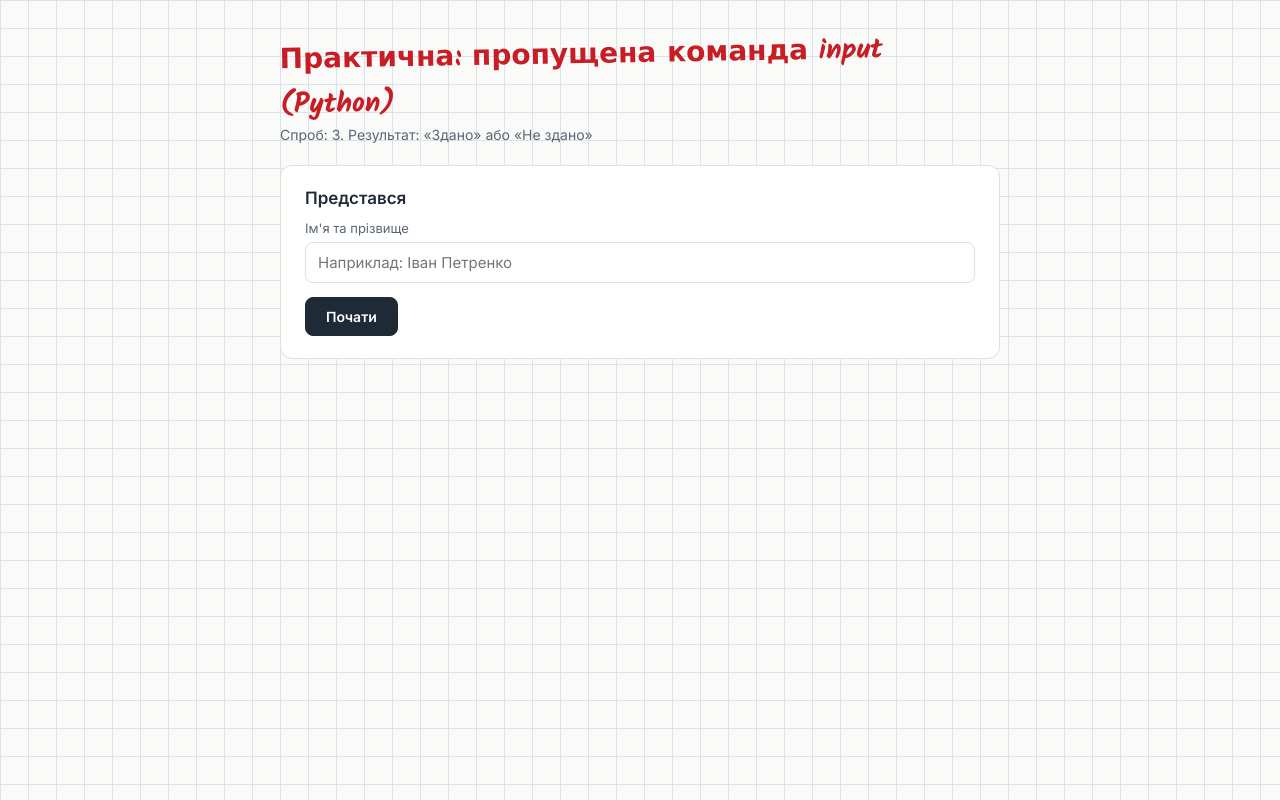
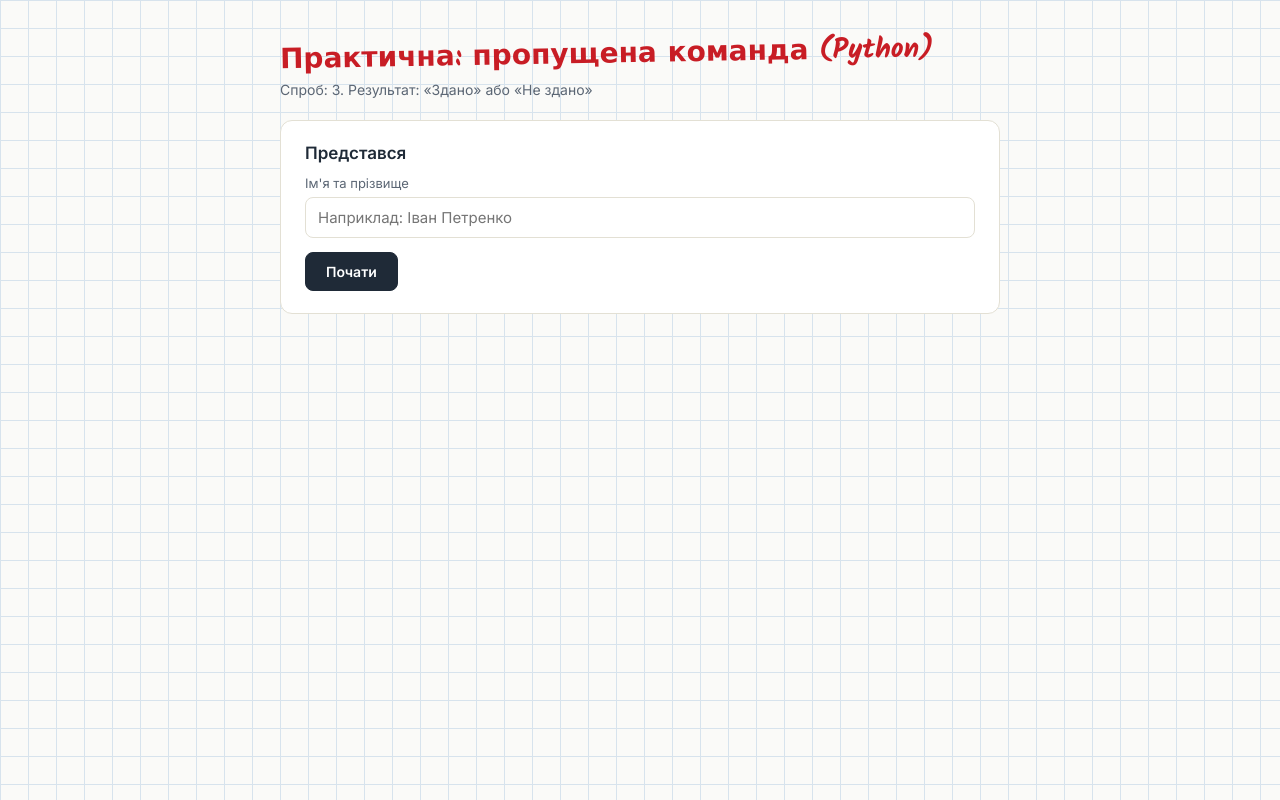
Before and after one commit to kgvas/python-add-command-1, a plain HTML site: page index.html in a window 1280 px wide. Drawn offline with Linux system fonts and the light colour scheme.

Commit message:
Update index.html

```diff
--- a/index.html
+++ b/index.html
@@ -149,7 +149,7 @@
 // ======================= НАЛАШТУВАННЯ ЗАВДАННЯ =======================
 // Змінюйте тільки цей блок перед кожним новим завданням.
 
-const TASK_TITLE = "Практична: пропущена команда input (Python)";
+const TASK_TITLE = "Практична: пропущена команда (Python)";
 
 // Постановка задачі, яку бачить учень.
 const TASK_TEXT = "Зроби так, щоб на екран виводилась змінна a, яку користувач вводить з клавіатури. У коді пропущена команда. Впиши її у порожнє віконце.";
```
